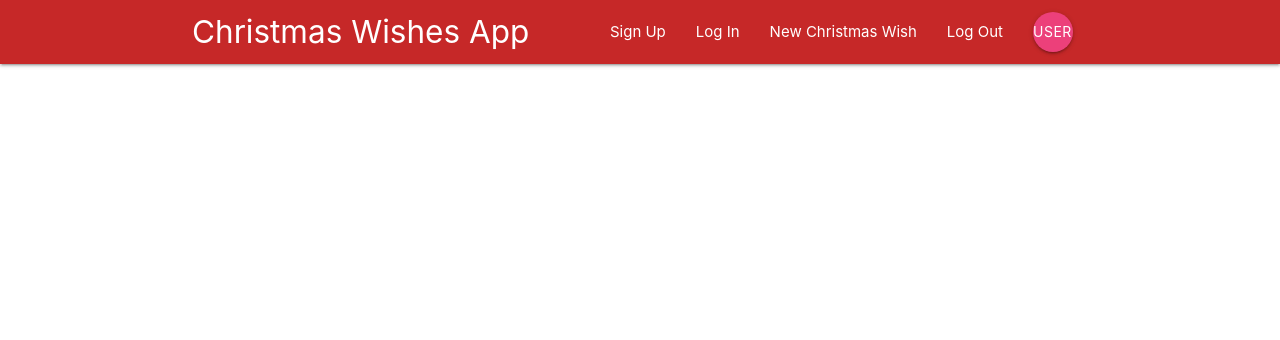
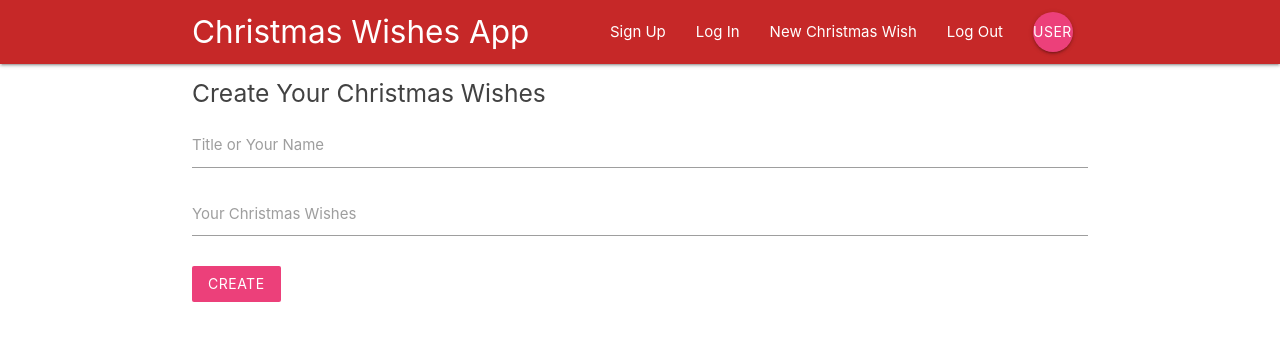
Before and after one commit to nguy2819/Christmas-Wishes-App-for-Family, a React (Create React App) app: page /create in a window 1280 px wide. Shown: the top 340 px of the page. Built offline with nearby package versions, Linux system fonts and the light colour scheme.

Commit message:
worked on Create Christmas Wishes components

```diff
--- a/src/App.js
+++ b/src/App.js
@@ -5,6 +5,7 @@
 import ProjectDetails from './components/projects/ProjectDetails';
 import SignIn from './components/auth/SignIn';
 import SignUp from './components/auth/SignUp';
+import CreateProject from './components/projects/CreateProject';
 
 class App extends Component {
   render() {
@@ -17,6 +18,7 @@
           <Route path='/project/:id' component={ProjectDetails}/>
           <Route path='/signin' component={SignIn}/>
           <Route path='/signup' component={SignUp}/>
+          <Route path='/create' component={CreateProject}/>
         </Switch>
       </div>
       </BrowserRouter>
--- a/src/components/projects/CreateProject.js
+++ b/src/components/projects/CreateProject.js
@@ -0,0 +1,39 @@
+import React, { Component } from 'react'
+
+export class CreateProject extends Component {
+    state = {
+        title: '',
+        christmaswishes:''
+    }
+    handleChange = (e) => {
+        this.setState({
+            [e.target.id]: e.target.value
+        })
+    }
+    handleSubmit = (e) => {
+        e.preventDefault();
+        console.log(this.state)
+    }
+  render() {
+    return (
+      <div className="container">
+        <form onSubmit={this.handleSubmit} className="white">
+            <h5 className="grey-text text-darken-3">Create Your Christmas Wishes</h5>
+            <div className="input-field">
+                <label htmlFor="title">Title or Your Name</label>
+                <input type="text" id="title" onChange={this.handleChange}/>
+            </div>
+            <div className="input-field">
+                <label htmlFor="christmaswishes">Your Christmas Wishes</label>
+                <textarea id="christmaswishes" className="materialize-textarea" onChange={this.handleChange}/>
+            </div>
+            <div className="input-field">
+                <button className="btn pink lighten-1 z-depth-0">Create</button>
+            </div>
+        </form>
+      </div>
+    )
+  }
+}
+
+export default CreateProject;
```
